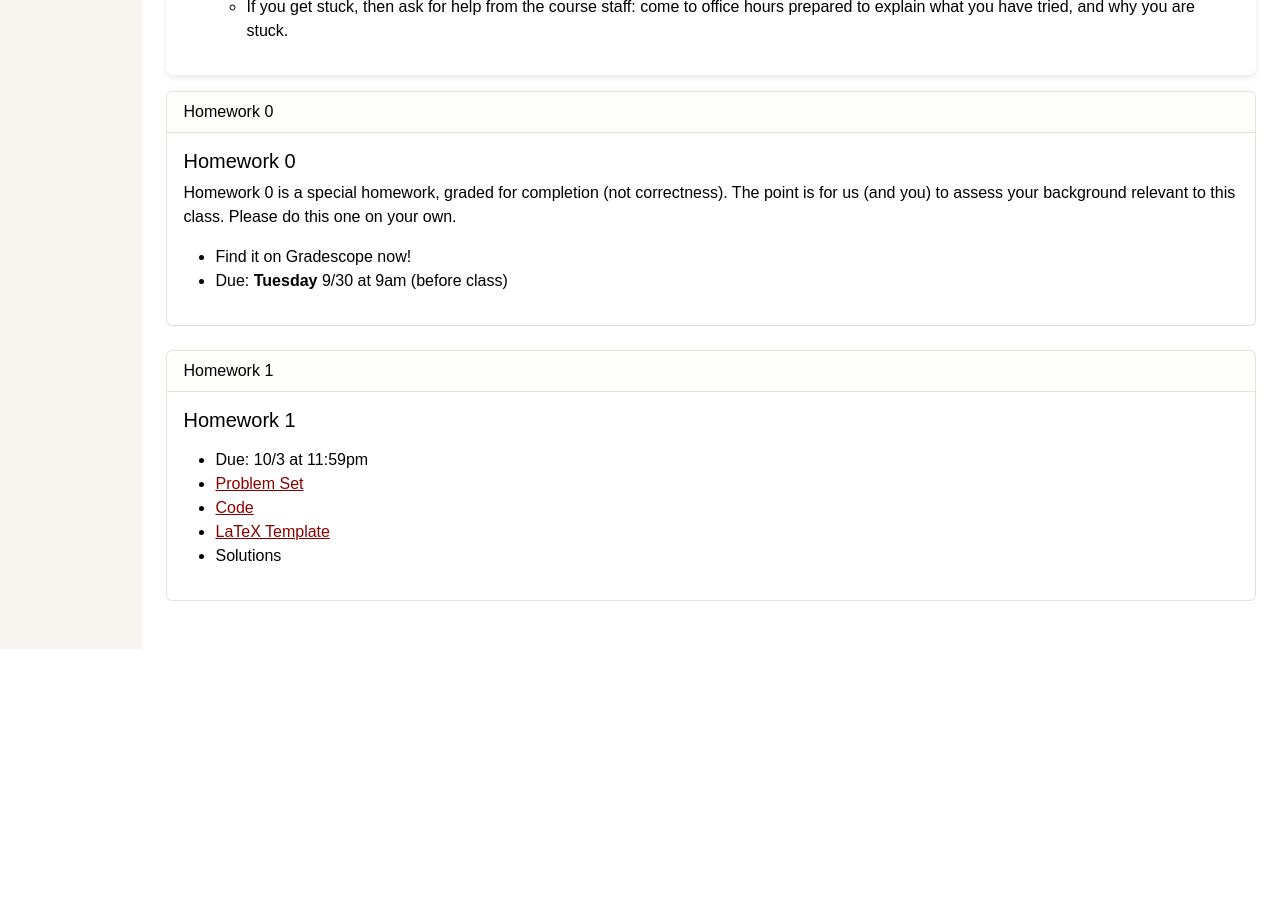
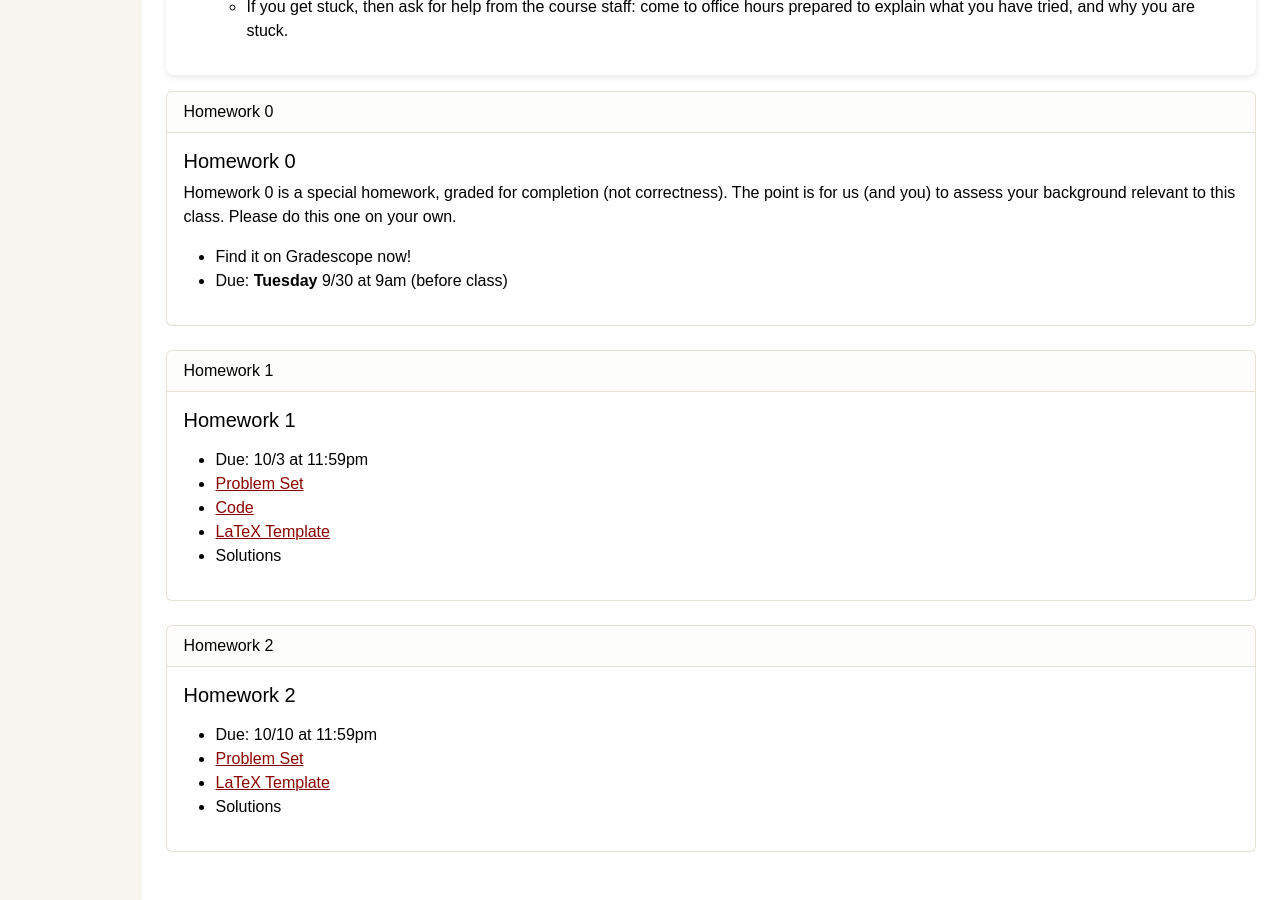
Before and after one commit to cs161-stanford/cs161-stanford.github.io, a Jekyll site: the page built from homework.md, in a window 1280 px wide and 900 px high, scrolled down 845 px. Built offline with Jekyll 4.4.1, drawn with Linux system fonts in a browser that asks for light colours; nearby versions of some CDN libraries; before the commit the page ends 1494 px from its top, so only the background shows below that.

Commit message:
added hw2

```diff
--- a/homework.md
+++ b/homework.md
@@ -69,3 +69,19 @@ Homework 0 is a special homework, graded for completion (not correctness).  The
 </p>
   </div>
 </div>
+<div class="card mb-4">
+  <div class="card-header">
+    Homework 2
+  </div>
+  <div class="card-body">
+    <h5 class="card-title">Homework 2</h5>
+    <p class="card-text">
+	<ul>
+	<li> Due: 10/10 at 11:59pm</li>
+	<li> <a href="/assets/homework/worksheets/HW2.pdf">Problem Set</a> </li>
+	<li> <a href="/assets/homework/latex_templates/HW2_Latex.zip">LaTeX Template</a> </li>
+	<li> Solutions </li>
+	</ul>
+</p>
+  </div>
+</div>
```
Also changed, not shown: 1 other file.
